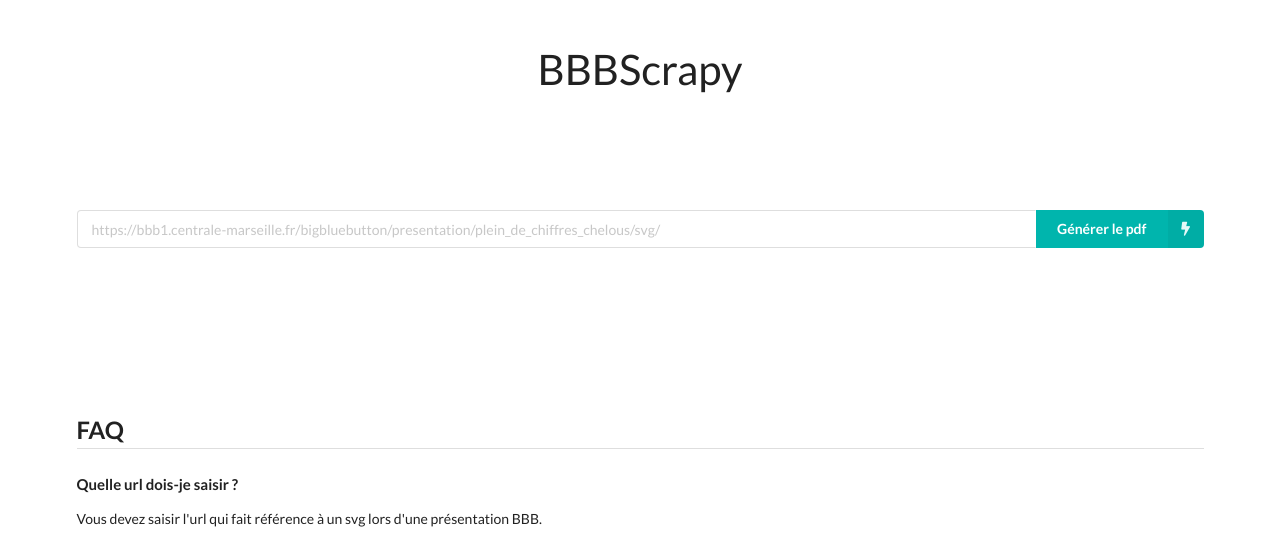
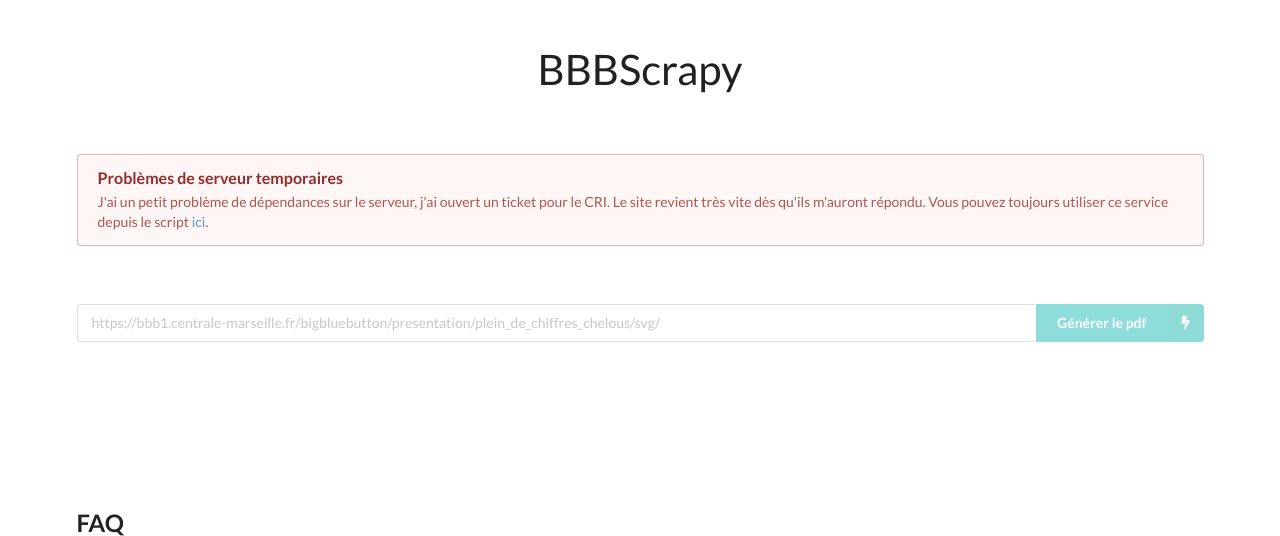
Before and after one commit to amenasria/BBB_svg_slides_scraper, a PHP site: page / in a window 1280 px wide. Shown: the top 536 px of the page. Run offline with PHP 8.4, Linux system fonts and the light colour scheme; some libraries are stand-ins or nearby versions.

Commit message:
site en maintenance

```diff
--- a/public/index.php
+++ b/public/index.php
@@ -48,11 +48,21 @@
 
     <div class="ui container" style="margin-top: 3em;">
         <h1 style="font-size: 3em; text-align: center; font-weight: normal;">BBBScrapy</h1>
-        <div class="ui hidden divider" style="margin: 4em 0em 4em"></div>
+        <div class="ui hidden divider" style="margin: 2em 0em 2em"></div>
+        <div class="ui negative message">
+            <div class="header">
+                Problèmes de serveur temporaires
+            </div>
+            <p>J'ai un petit problème de dépendances sur le serveur, j'ai ouvert un ticket pour le CRI. Le site revient
+               très vite dès qu'ils m'auront répondu. Vous pouvez toujours utiliser ce service depuis le script
+               <a href="https://github.com/amenasria/BBB_svg_slides_scraper">ici</a>.
+            </p>
+        </div>
+        <div class="ui hidden divider" style="margin: 2em 0em 2em"></div>
         <form method="post" id="run_script_form">
             <div class="ui fluid action input">
                 <input type="text" id="url_bbb_svg" name="url_bbb_svg" placeholder="https://bbb1.centrale-marseille.fr/bigbluebutton/presentation/plein_de_chiffres_chelous/svg/">
-                <button class="ui teal right labeled icon button" id="generation_button">
+                <button class="ui teal right labeled icon button" id="generation_button" disabled>
                     <i class="bolt icon"></i>
                     Générer le pdf
                 </button>
```
